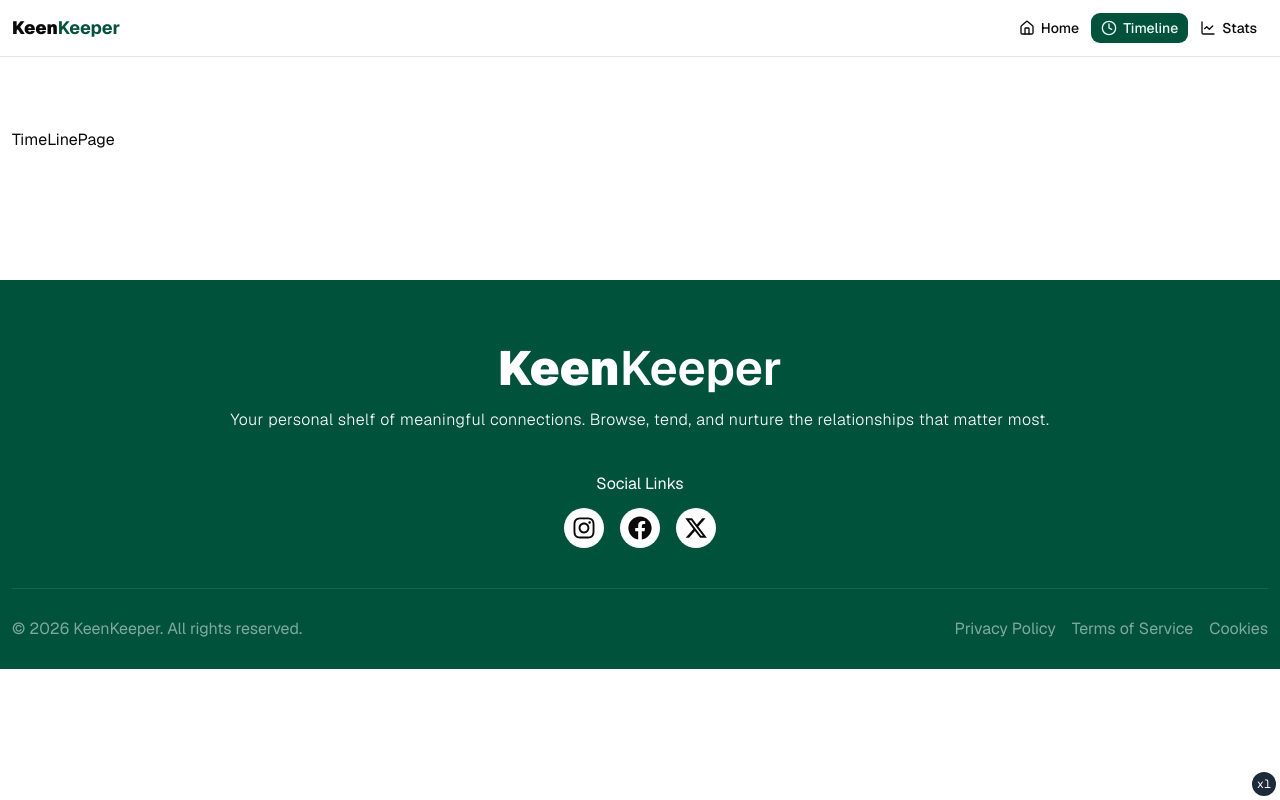
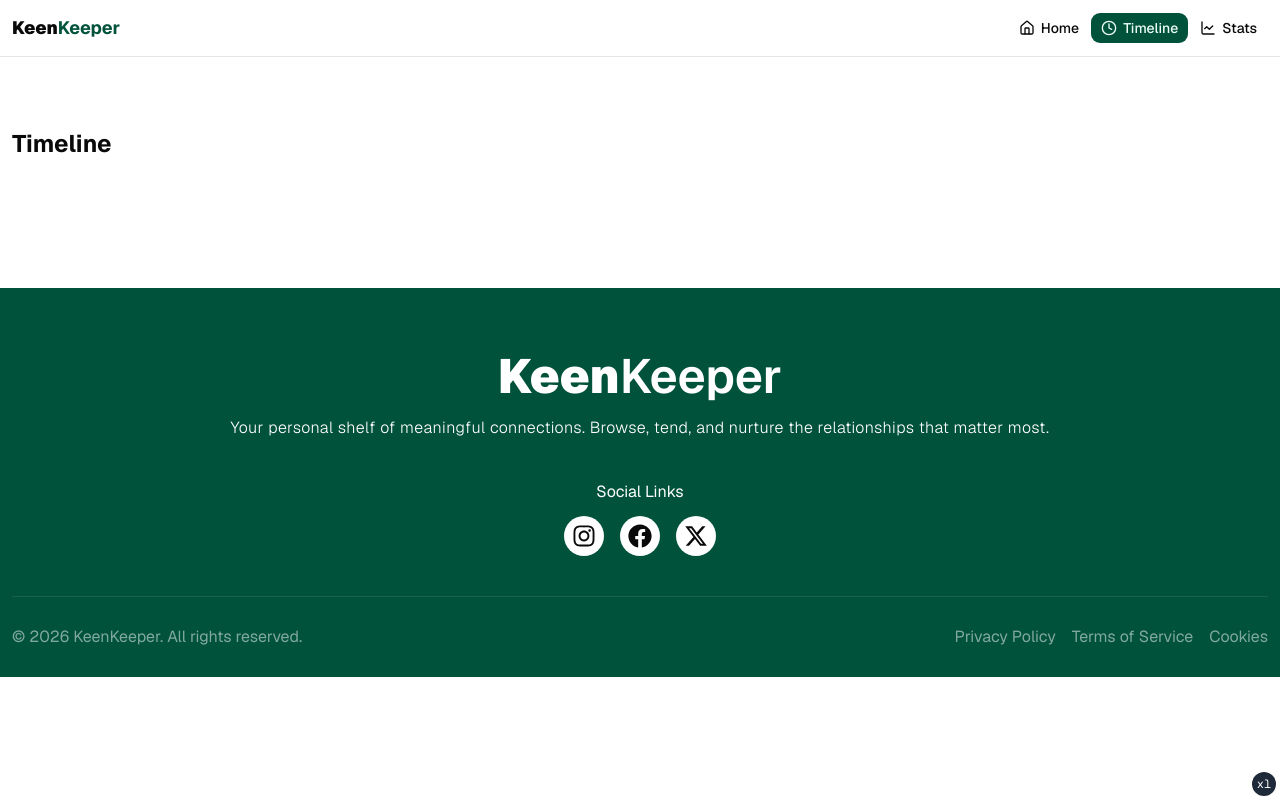
Before and after one commit to siam-parvez/keen-keeper, a Next.js app: page /timeline in a window 1280 px wide. Built offline with nearby package versions, Linux system fonts and the light colour scheme.

Commit message:
ui: displaying timeline items

```diff
--- a/src/app/friend/[id]/page.tsx
+++ b/src/app/friend/[id]/page.tsx
@@ -29,7 +29,7 @@ export default function FriendDetailsPage({
   params: Promise<{ id: string }>;
 }) {
   const { id } = use(params);
-  const { friends, setInteractions, interactions } = useApp();
+  const { friends, setInteractions } = useApp();
   const friend = friends.find((friend) => String(friend.id) == id);
 
   if (!friend) {
@@ -45,7 +45,6 @@ export default function FriendDetailsPage({
         date: new Date(),
       },
     ]);
-    console.log(interactions);
   };
 
   return (
--- a/src/app/timeline/page.tsx
+++ b/src/app/timeline/page.tsx
@@ -1,11 +1,25 @@
-import type { Metadata } from 'next';
+'use client';
+import { Card } from '@/components/ui/card';
+import { useApp } from '@/context/FriendsContext';
+// import type { Metadata } from 'next';
 
-export const metadata: Metadata = {
-  title: 'Timeline',
-};
+// export const metadata: Metadata = {
+//   title: 'Timeline',
+// };
 
 const TimelinePage = () => {
-  return <div>TimeLinePage</div>;
+  const { interactions } = useApp();
+
+  return (
+    <section className="flex flex-col gap-12">
+      <h3 className="text-lg md:text-xl xl:text-2xl font-bold">Timeline</h3>
+      {interactions.map((interaction, index) => (
+        <Card key={`${interaction.title}-${interaction.type}-${index}`}>
+          {interaction.title} {interaction.type} {new Date(interaction.date).toLocaleDateString()}
+        </Card>
+      ))}
+    </section>
+  );
 };
 
 export default TimelinePage;
```
